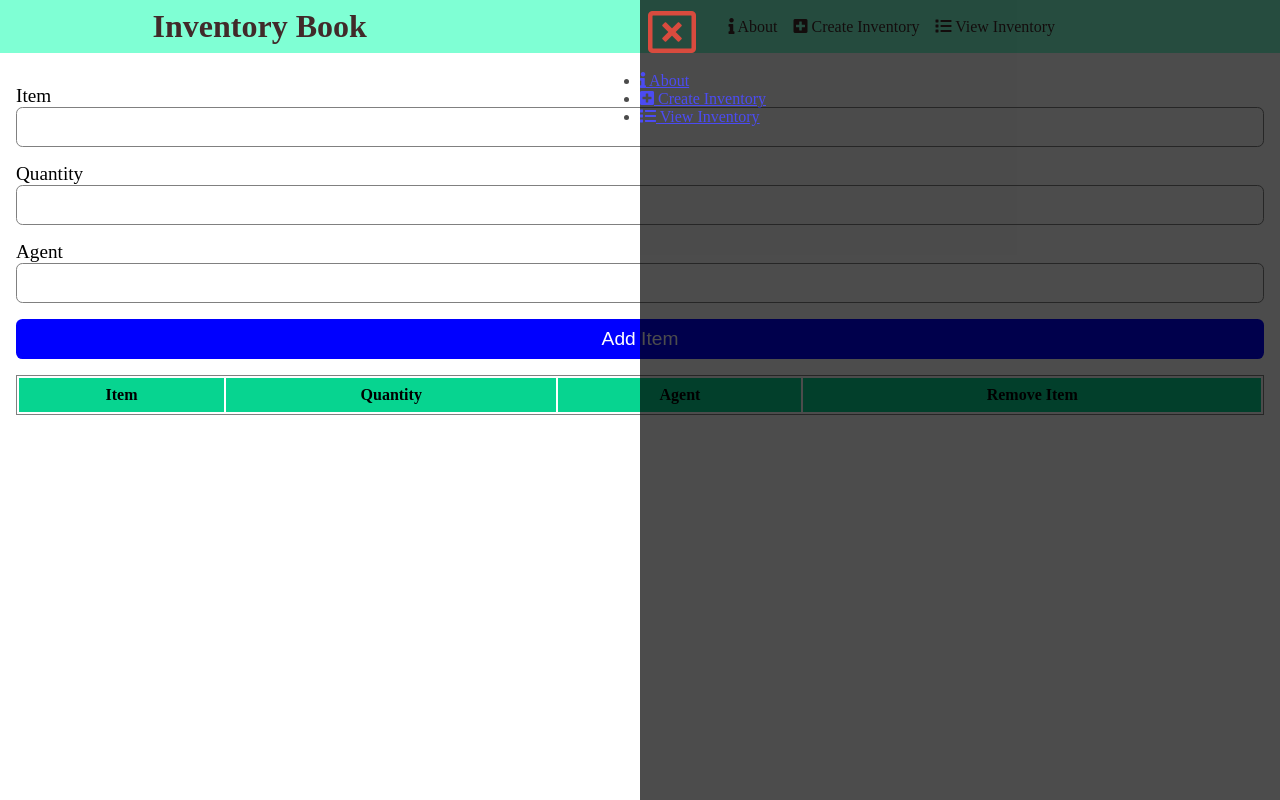
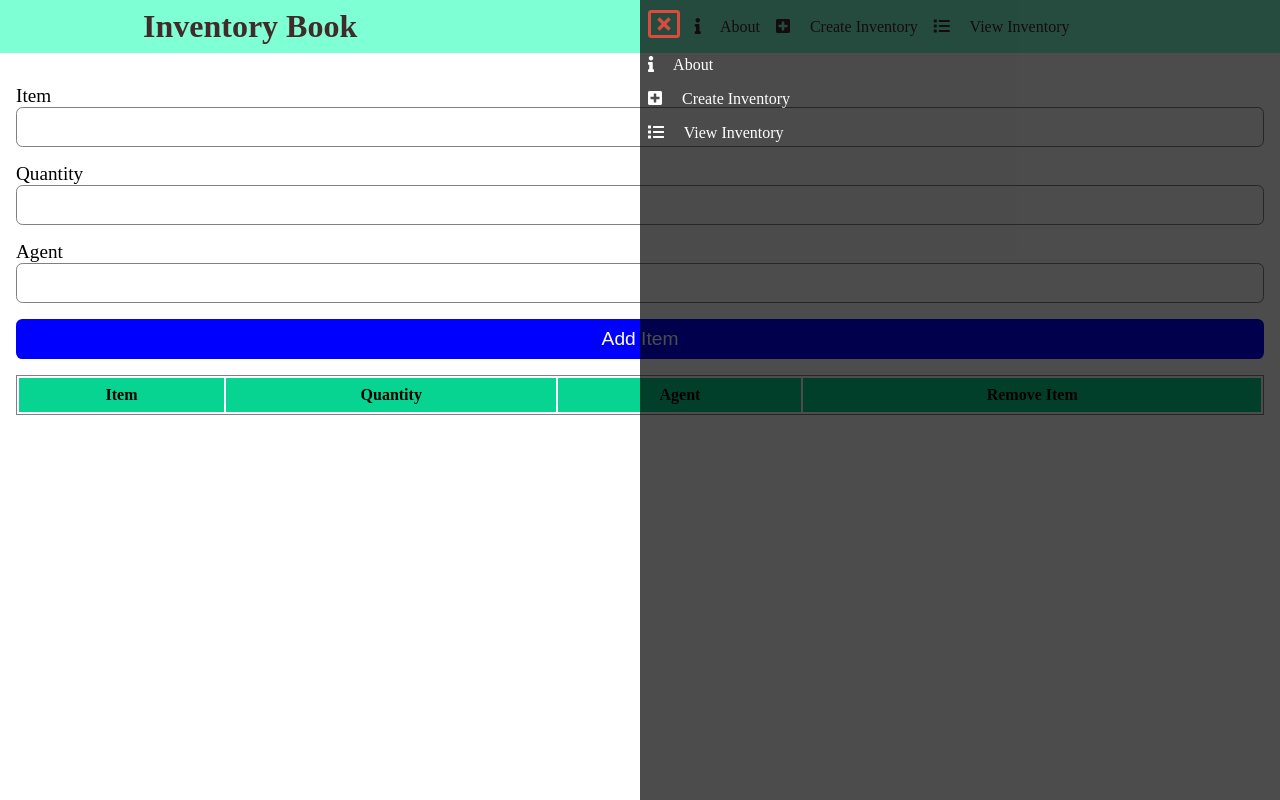
Before and after one commit to HamzaJirah/inventory-book, a plain HTML site: page index.html in a window 1280 px wide. Drawn offline with Linux system fonts and the light colour scheme.

Commit message:
completed side menu

```diff
--- a/css/style.css
+++ b/css/style.css
@@ -37,7 +37,12 @@ header ul li {
 
 header ul li a {
   text-decoration: none;
+  font-size: 1rem;
   color: var(--font-color);
+}
+
+header ul li a i {
+  margin-right: 1rem;
 }
 
 header ul li a:hover {
@@ -69,13 +74,34 @@ header aside:hover {
 
 .side-menu span i{
   color: red;
-  font-size: 3rem;
+  font-size: 2rem;
   background-color: none;
   margin: .5rem 0 1rem .5rem;
 }
 
+.side-menu span i:hover {
+  cursor: pointer;
+}
+
 .side-menu ul {
+  margin-left: .5rem;
   display: grid;
+  gap: 1rem;
+  grid-auto-flow: row;
+}
+
+.side-menu ul li {
+  list-style: none;
+}
+
+.side-menu ul li a {
+  text-decoration: none;
+  font-size: inherit;
+  color: #fff;
+}
+
+.side-menu ul li a i{
+  margin-right: 1rem;
 }
 
 /* Main */
```
Also changed, not shown: index.html (+3 -3 lines).
